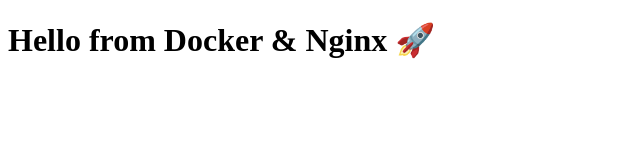
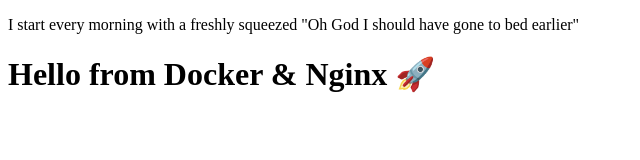
Before and after one commit to Ch1stum/nginx-lab-1, a plain HTML site: page code/index.html in a window 1280 px wide. Shown: the whole page, without its empty margins (0-640 px from the left). Drawn offline with Linux system fonts and the light colour scheme.

Commit message:
Сделали изменения в html файле

```diff
--- a/code/index.html
+++ b/code/index.html
@@ -2,6 +2,7 @@
 <html>
 <head>
     <title>My First Docker Site</title>
+    <p>I start every morning with a freshly squeezed "Oh God I should have gone to bed earlier"</p>
 </head>
 <body>
     <h1>Hello from Docker & Nginx 🚀</h1>
```
